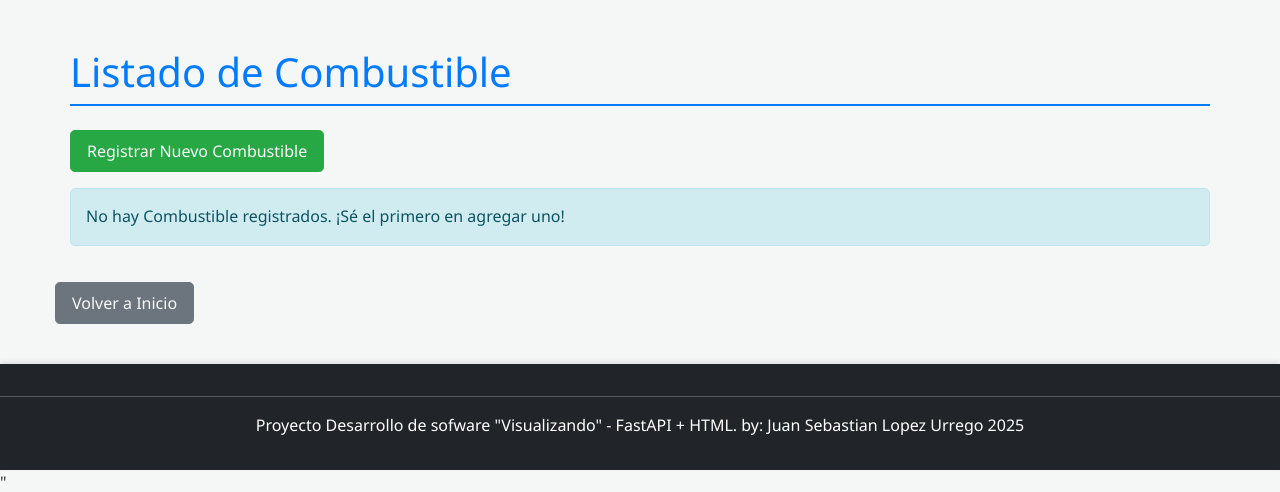
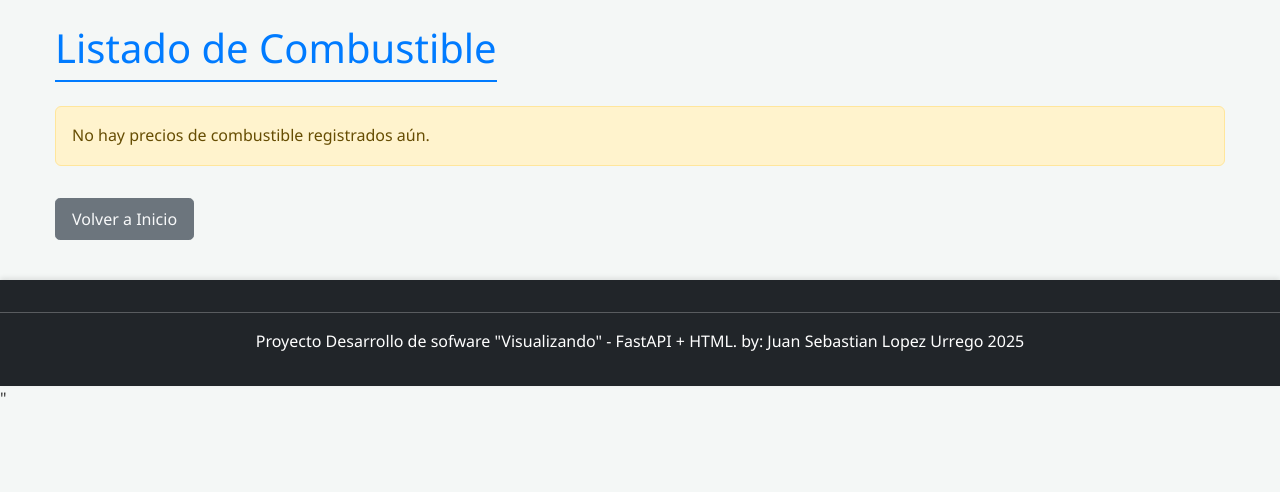
Before and after one commit to Sebas59/Proyecto_inte, a FastAPI app: template templates/combustibles.html in a window 1280 px wide. Shown: the part 78-570 px from the top of the page. Run offline with FastAPI, Linux system fonts and the light colour scheme; the template is opened without the code that fills it, so the values that code supplies are empty.

Commit message:
se modifico contenido y visualizacion de combustibles

```diff
--- a/templates/combustibles.html
+++ b/templates/combustibles.html
@@ -1,36 +1,43 @@
 {% extends "base.html" %}
 
-{% block title %}Combustible{% endblock %}
+{% block title %}Listado de Combustible{% endblock %}
 
 {% block content %}
-    <div class="container mt-5">
-        <h1 class="mb-4">Listado de Combustible</h1>
-        <a href="/combustible/crear" class="btn btn-success mb-3">Registrar Nuevo Combustible</a>
-        <br>
+    <div class="d-flex justify-content-between align-items-center mb-4">
+        <h1 class="mb-0">Listado de Combustible</h1>
+    </div>
     {% if precios_combustible %}
         <div class="table-responsive">
-                <table class="table table-striped table-hover shadow-sm rounded">
-                    <thead class="bg-primary text-white">
+            <table class="table table-striped table-hover table-bordered align-middle table-sm">
+                <thead class="table-dark">
                     <tr>
-                            <th>Ciudad</th>
-                            <th>Localidad</th>
-                            <th>Tipo de Combustible</th>
-                            <th>Precio por galones</th>
-                            <th>Acciones</th>
+                        <th scope="col">#</th>
+                        <th scope="col">Ciudad</th>
+                        <th scope="col">Localidad</th>
+                        <th scope="col">Tipo de Combustible</th>
+                        <th scope="col">Precio por galones</th>
+                        <th scope="col">Acciones</th>
                     </tr>
                 </thead>
                 <tbody>
                     {% for combustible in precios_combustible %}
                     <tr>
+                        <th scope="row">{{ loop.index }}</th>
                         <td>{{ combustible.ciudad }}</td>
                         <td>{{ combustible.localidad }}</td>
                         <td>{{ combustible.tipo_combustible.value }}</td>
-                            <td>{{ combustible.precio_por_galon }}</td>
+                        <td>{{combustible.precio_por_galon}}</td>
                         <td>
-                                <a href="/combustibles/edit/{{ combustible.id }}" class="btn btn-sm btn-info me-2">Editar</a>
-                                <form action="/combustible/eliminar/{{combustible.id}}" method="post" >
-                                    <button type="submit" class="btn btn-sm btn-danger" onclick="return confirm('¿Estás seguro de que quieres eliminar este Combustible?');">Eliminar</button>
+                            <div class="d-flex">
+                                <a href="/combustible/edit/{{ combustible.id }}" class="btn btn-sm btn-info text-white me-2" title="Editar">
+                                    <i class="bi bi-pencil-square"></i> Editar
+                                </a>
+                                <form action="/combustible/eliminar/{{ combustible.id }}" method="post" class="d-inline-block">
+                                    <button type="submit" class="btn btn-sm btn-danger" onclick="return confirm('¿Estás seguro de que quieres eliminar este Combustible?');" title="Eliminar">
+                                        <i class="bi bi-trash-fill"></i> Eliminar
+                                    </button>
                                 </form>
+                            </div>
                         </td>
                     </tr>
                     {% endfor %}
@@ -38,10 +45,9 @@
             </table>
         </div>
     {% else %}
-            <div class="alert alert-info" role="alert">
-                No hay Combustible registrados. ¡Sé el primero en agregar uno!
+        <div class="alert alert-warning" role="alert"> {# Cambiado a alert-warning para consistencia #}
+            No hay precios de combustible registrados aún.
         </div>
     {% endif %}
-    </div>
     <a href="/" class="btn btn-secondary mt-3">Volver a Inicio</a>
 {% endblock %}
```
Lines whose indentation alone changed are shown as unchanged.
